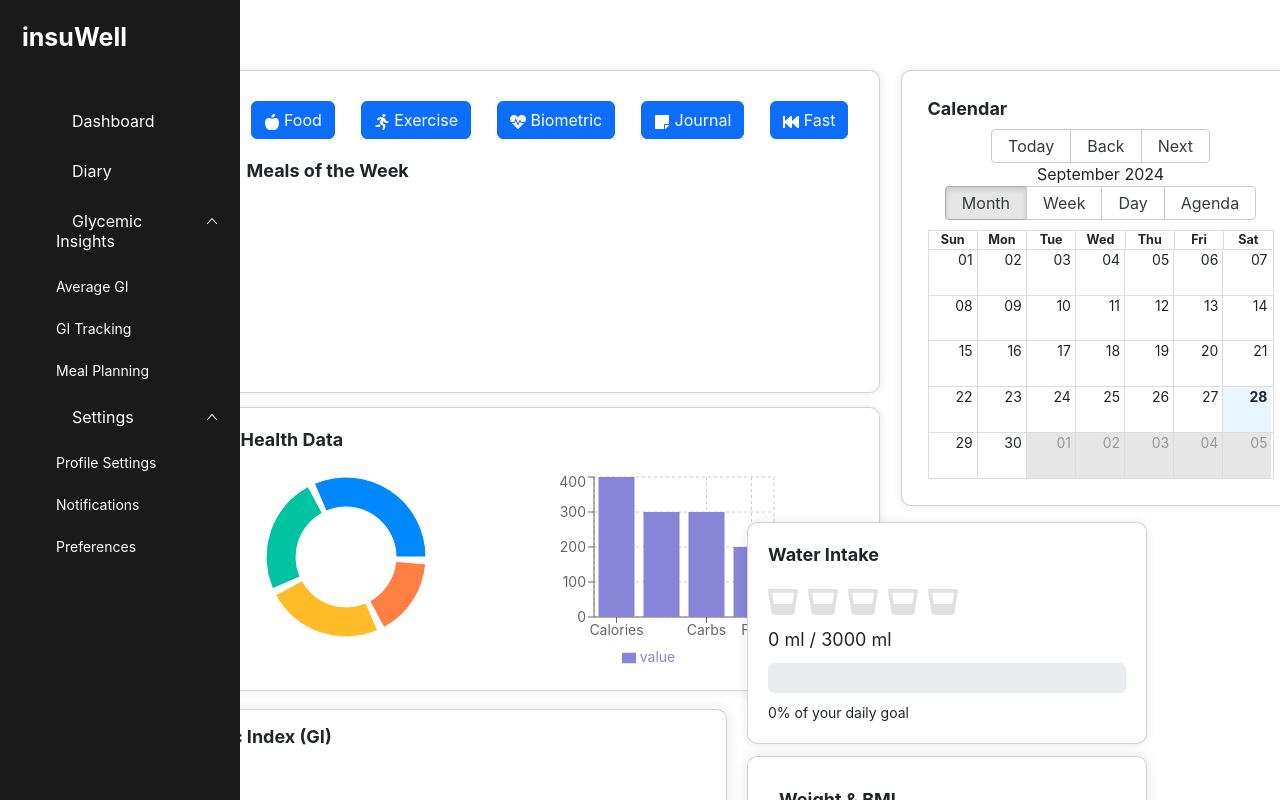
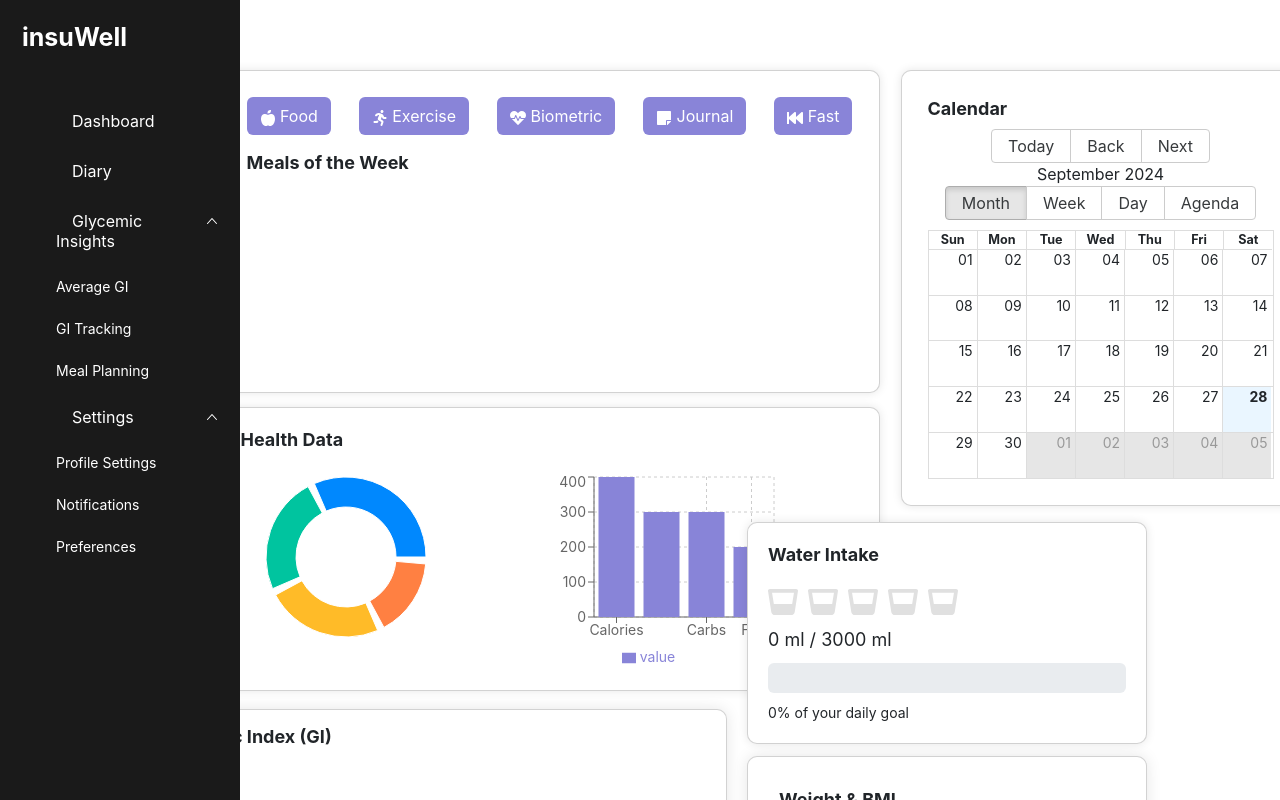
Before and after one commit to Saja-elkurtehi/InsuWell, a React (Create React App) app in the folder insulin-coach/: page /about in a window 1280 px wide. Shown: the top 800 px of the page. Built offline with nearby package versions, Linux system fonts and the light colour scheme; some icons are missing.

Commit message:
pretty color

```diff
--- a/insulin-coach/src/components/Calendar.js
+++ b/insulin-coach/src/components/Calendar.js
@@ -29,7 +29,8 @@ const MyCalendar = () => {
         width: '400px', // Set a larger width for the calendar card
         ':hover': { // Add a hover effect
           boxShadow: '0 0 15px rgba(0, 0, 0, 0.2)',
-          cursor: 'pointer'
+          cursor: 'pointer',
+          color: '#8984D8'
         }
       }}
     >
--- a/insulin-coach/src/components/DiaryActions/DiaryActions.js
+++ b/insulin-coach/src/components/DiaryActions/DiaryActions.js
@@ -10,9 +10,6 @@ import 'bootstrap/dist/css/bootstrap.min.css';
 const DiaryActions = () => {
     const [showModal, setShowModal] = useState(false);
     const [mealsOfTheWeek, setMealsOfTheWeek] = useState([]);
-
-    //const [todos, setTodos] = useState({ breakfast: [], lunch: [], dinner: [], snacks: [] });
-    //const [currentMeal, setCurrentMeal] = useState('breakfast');
     const [newTodo, setNewTodo] = useState('');
 
     const handleShow = () => setShowModal(true);
@@ -22,21 +19,6 @@ const DiaryActions = () => {
         setMealsOfTheWeek(newMeals);
         console.log("new meals", newMeals);
     };
-
-    /*const handleResetMeals = () => {
-        setMealsOfTheWeek([]);
-    };*/
-
-
-    /*const addTodo = () => {
-        if (newTodo) {
-            setTodos((prev) => ({
-                ...prev,
-                [currentMeal]: [...prev[currentMeal], newTodo],
-            }));
-            setNewTodo('');
-        }
-    };*/
 
     // Data for the pie chart
     const data = [
@@ -61,23 +43,22 @@ const DiaryActions = () => {
                         boxShadow: '0 0 10px rgba(0, 0, 0, 0.1)',
                     }}>
                         <div className="card-body">
-
                             <div className="d-flex align-items-center justify-content-between flex-wrap mb-3">
-                                <button type="button" className="btn btn-primary m-1" title="Log a serving to your diary" onClick={handleShow}>
+                                <button type="button" className="btn" style={{ backgroundColor: '#8984D8', color: 'white' }} title="Log a serving to your diary" onClick={handleShow}>
                                     <FaAppleAlt /> Food
                                 </button>
-                                 <button type="button" className="btn btn-primary m-1" title="Log an exercise to your diary">
+                                <button type="button" className="btn" style={{ backgroundColor: '#8984D8', color: 'white' }} title="Log an exercise to your diary">
                                     <FaRunning /> Exercise
                                 </button>
-                                <button type="button" className="btn btn-primary m-1" title="Log a biometric to your diary">
+                                <button type="button" className="btn" style={{ backgroundColor: '#8984D8', color: 'white' }} title="Log a biometric to your diary">
                                     <FaHeartbeat /> Biometric
                                 </button>
-                                <button type="button" className="btn btn-primary m-1" title="Log a note to your diary">
+                                <button type="button" className="btn" style={{ backgroundColor: '#8984D8', color: 'white' }} title="Log a note to your diary">
                                     <FaStickyNote /> Journal
                                 </button>
-                                <button type="button" className="btn btn-primary m-1" title="Log a fast to your diary">
+                                <button type="button" className="btn" style={{ backgroundColor: '#8984D8', color: 'white' }} title="Log a fast to your diary">
                                     <FaFastBackward /> Fast
-                </button>
+                                </button>
                             </div>
 
                             <h5>Meals of the Week</h5>
@@ -88,10 +69,6 @@ const DiaryActions = () => {
                                     onMealsUpdate={handleMealsUpdate}
                                 />
                             )}
-                            {/*<button onClick={handleResetMeals} className="btn btn-danger">
-                                Reset Meals of the Week
-                            </button>*/}
-
                             <div className="meals-of-the-week">
                                 <div className="meal-cards-container">
                                     <div className="meal-cards">
@@ -106,32 +83,16 @@ const DiaryActions = () => {
                             </div>
 
                             <div className="mb-3">
-                                <div className="d-flex">
-
-                                </div>
+                                <div className="d-flex"></div>
                             </div>
-
-                            {/*Object.keys(todos).map((meal) => (
-                                <div key={meal}>
-                                    <h6>{meal.charAt(0).toUpperCase() + meal.slice(1)}:</h6>
-                                    <ul>
-                                        {todos[meal].map((todo, index) => (
-                                            <li key={index}>{todo}</li>
-                                        ))}
-                                    </ul>
-                                </div>
-                                        ))*/}
                         </div>
                     </div>
                 </div>
 
-                <div style={{ width: '200px' }}> {/* Set width for calendar */}
+                <div style={{ width: '200px' }}>
                     <Calendar />
                 </div>
-
             </div>
-
-            {/*<FoodLogModal show={showModal} handleClose={handleClose} onMealsUpdate={handleMealsUpdate}/>*/}
         </div>
     );
 };
--- a/insulin-coach/src/components/Navbar.css
+++ b/insulin-coach/src/components/Navbar.css
@@ -32,13 +32,13 @@
 .rs-nav-item:hover,
 .rs-nav-menu-title:hover,
 .rs-dropdown-item:hover {
-  background-color: #2980b9 !important;
+  background-color: #8984D8 !important;
   color: #ffffff !important;
 }
 
 .rs-nav-item-active,
 .rs-nav-item-active:hover {
-  background-color: #3498db !important;
+  background-color: #8984D8 !important;
   color: #ffffff !important;
 }
 
--- a/insulin-coach/src/components/WaterIntakeCard.js
+++ b/insulin-coach/src/components/WaterIntakeCard.js
@@ -25,7 +25,7 @@ const WaterIntakeCard = () => {
                                 cursor: 'pointer',
                                 marginRight: '10px',
                                 marginTop: '20px',
-                                color: index < cupsFilled ? '#007bff' : '#e0e0e0', // Filled cups are blue, unfilled are gray
+                                color: index < cupsFilled ? '#8984D8' : '#e0e0e0', // Filled cups are blue, unfilled are gray
                             }}
                         />
                     ))}
@@ -37,7 +37,7 @@ const WaterIntakeCard = () => {
                     <div
                         className="progress-bar"
                         role="progressbar"
-                        style={{ width: `${(waterIntake / goal) * 100}%`, backgroundColor: '#007bff' }}
+                        style={{ width: `${(waterIntake / goal) * 100}%`, backgroundColor: '#8984D8' }}
                         aria-valuenow={waterIntake}
                         aria-valuemin={0}
                         aria-valuemax={goal}
```
